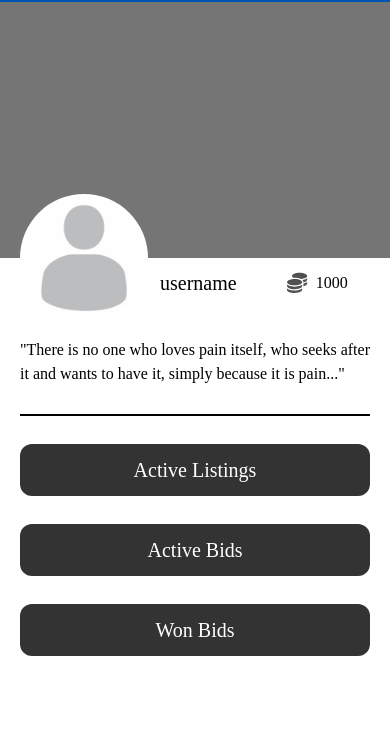
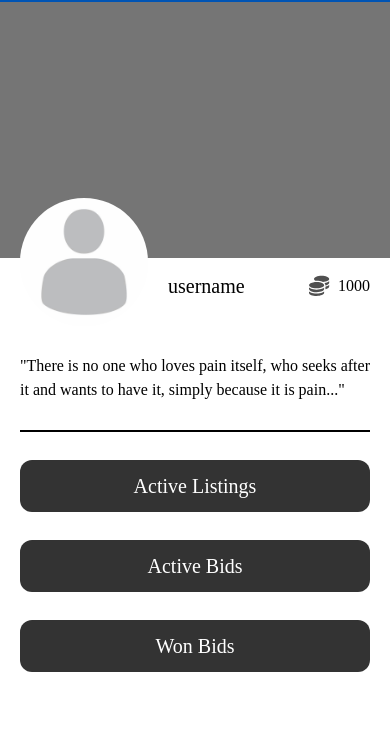
Before and after one commit to HansiFED/Semester-Project-2-HansiFED, a website built with Vite: page pages/profile/index.html in a window 390 px wide. Shown: the part 81-814 px from the top of the page. Built offline with nearby package versions, Linux system fonts and the light colour scheme; a web font is replaced by a local one.

Commit message:
Small hotfixes to the mobile placeholder version of profile page (not viewported)

```diff
--- a/pages/profile/index.html
+++ b/pages/profile/index.html
@@ -25,18 +25,18 @@
       </section>
       <section id="profileWrapper" class="flex flex-col w-full px-5 mb-10">
         <div id="imageNameAndCoinsContainer" class="flex">
-          <div id="pfpContainer">
+          <div id="pfpContainer" class="h-14">
             <img
-              class="rounded-full w-32 absolute top-[275px]"
+              class="rounded-full w-32 relative top-[-100px]"
               src="/src/Media/stockPfp.jpg"
               alt="profile picture template"
             />
           </div>
           <div
             id="nameAndCoinsWrapper"
-            class="flex items-center absolute left-40 top-[350px] gap-[50px]"
+            class="flex items-center flex-grow justify-between relative top-[-40px] gap-[50px]"
           >
-            <h3 class="text-xl">username</h3>
+            <h3 class="text-xl ml-5">username</h3>
             <div class="flex gap-2" id="coinAmountContainer">
               <img
                 src="/src/Media/coinsIconLightMode.svg"
@@ -46,7 +46,7 @@
             </div>
           </div>
         </div>
-        <div id="userBioContainer" class="mt-10 max-w-[450px]">
+        <div id="userBioContainer" class="max-w-[450px]">
           <p>
             "There is no one who loves pain itself, who seeks after it and wants
             to have it, simply because it is pain..."
@@ -85,7 +85,7 @@
               </div>
               <img
                 src="/src/Media/placeholderImg.jpeg"
-                class="object-cover rounded-xl mt-4"
+                class="object-cover rounded-xl mt-4 w-full"
                 alt="listing image"
               />
               <div class="listingInfo">
```
